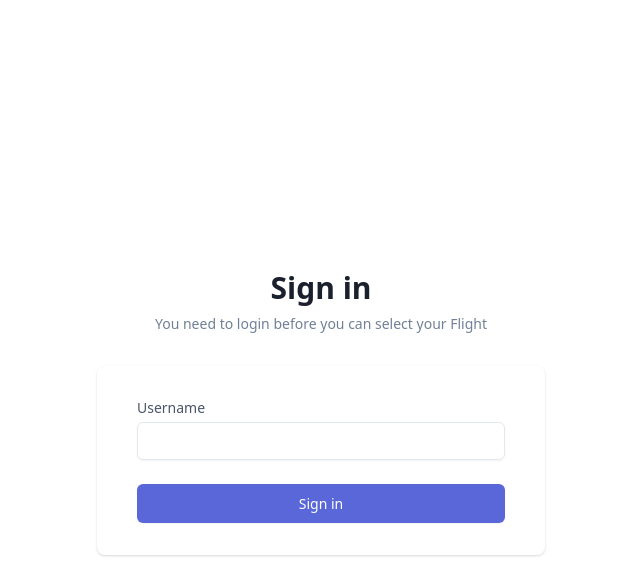
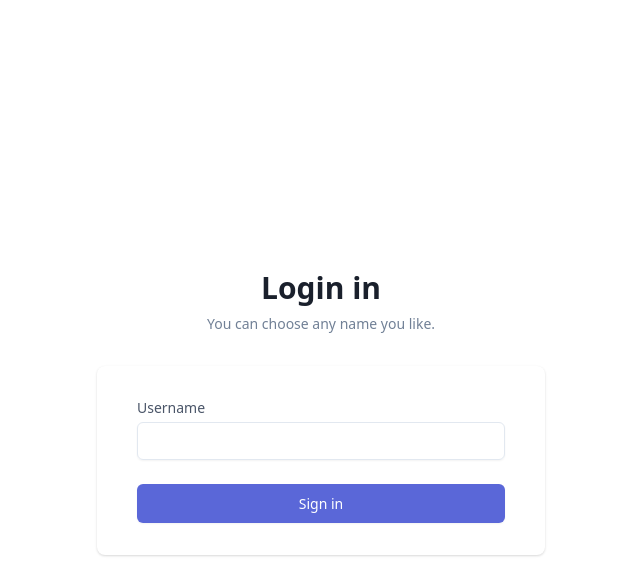
Before and after one commit to tonidezman/flights, a Flask app: page /login in a window 1280 px wide. Shown: the top 574 px of the page, without its empty margins (319-959 px from the left). Run offline with Flask 2, Linux system fonts and the light colour scheme.

Commit message:
fixes circular dependencie & login works

```diff
--- a/app.py
+++ b/app.py
@@ -1,5 +1,6 @@
 import os
 from flask import Flask, render_template
+from flask import Flask, render_template, request, redirect, url_for, flash, make_response
 from flask_sqlalchemy import SQLAlchemy
 from dotenv import load_dotenv
 load_dotenv()
@@ -10,15 +11,35 @@ app.config["SQLALCHEMY_DATABASE_URI"] = f'mysql://{e["DB_USER"]}:{e["DB_PASSWORD
 app.config["SQLALCHEMY_TRACK_MODIFICATIONS"] = False
 db = SQLAlchemy(app)
 
+from models.user import User  # noqa
+from models.flight import Flight  # noqa
+
 
 @app.route("/")
 def home():
     return "home page"
 
 
-@app.route("/login")
+@app.route("/login", methods=['GET', 'POST'])
 def login():
-    return render_template("login.html")
+    if request.method == 'GET':
+        return render_template("login.html")
+    username = request.form['username']
+    user = User.query.filter_by(name=username).first()
+    if user is None:
+        user = User(name=username)
+        db.session.add(user)
+        db.session.commit()
+    res = make_response(redirect("flights"))
+    res.set_cookie("username", username)
+    return res
+
+
+@app.route("/logout")
+def logout():
+    res = make_response(redirect("login"))
+    res.set_cookie("username", "", max_age=0)
+    return res
 
 
 @app.route("/flights")
--- a/templates/login.html
+++ b/templates/login.html
@@ -6,16 +6,16 @@
     <h2
       class="mt-6 text-center text-3xl leading-9 font-extrabold text-gray-900"
     >
-      Sign in
+      Login in
     </h2>
     <p class="mt-2 text-center text-sm leading-5 text-gray-600 max-w">
-      You need to login before you can select your Flight
+      You can choose any name you like.
     </p>
   </div>
 
   <div class="mt-8 sm:mx-auto sm:w-full sm:max-w-md">
     <div class="bg-white py-8 px-4 shadow sm:rounded-lg sm:px-10">
-      <form action="#" method="POST">
+      <form action="/login" method="POST">
         <div>
           <label
             for="username"
@@ -25,8 +25,9 @@
           </label>
           <div class="mt-1 rounded-md shadow-sm">
             <input
+              name="username"
               id="username"
-              type="test"
+              type="text"
               required
               class="appearance-none block w-full px-3 py-2 border border-gray-300 rounded-md placeholder-gray-400 focus:outline-none focus:shadow-outline-blue focus:border-blue-300 transition duration-150 ease-in-out sm:text-sm sm:leading-5"
             />
```
